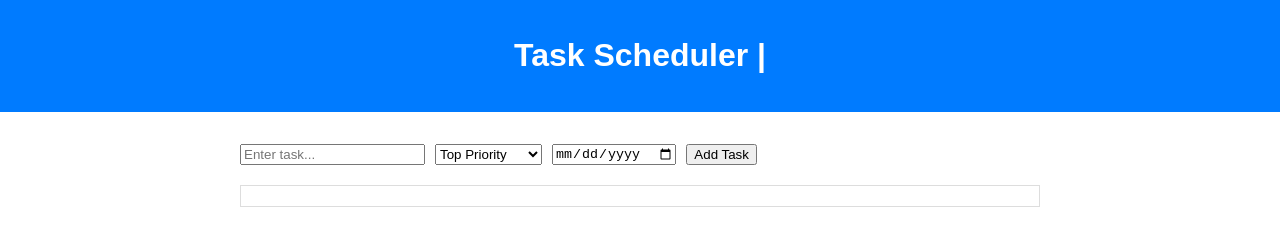
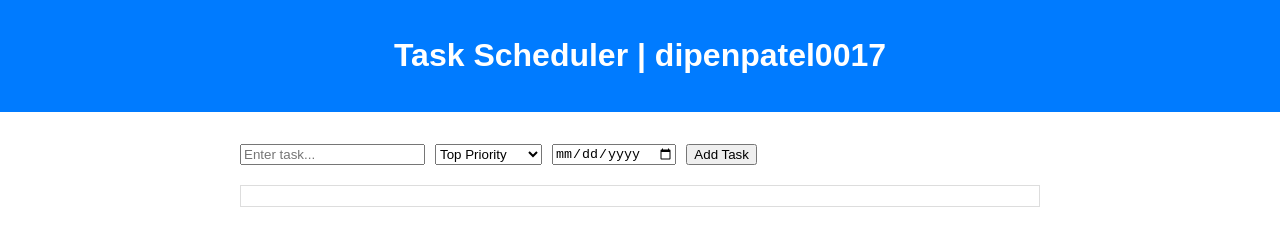
Before and after one commit to dipenpatel0017/Task-Scheduler, a plain HTML site: page index.html in a window 1280 px wide. Drawn offline with Linux system fonts and the light colour scheme.

Commit message:
task assign

```diff
--- a/index.html
+++ b/index.html
@@ -12,7 +12,7 @@
 
 <body>
     <header>
-        <h1>Task Scheduler | </h1>
+        <h1>Task Scheduler | dipenpatel0017 </h1>
     </header>
     <main>
         <div class="task-form">
```
